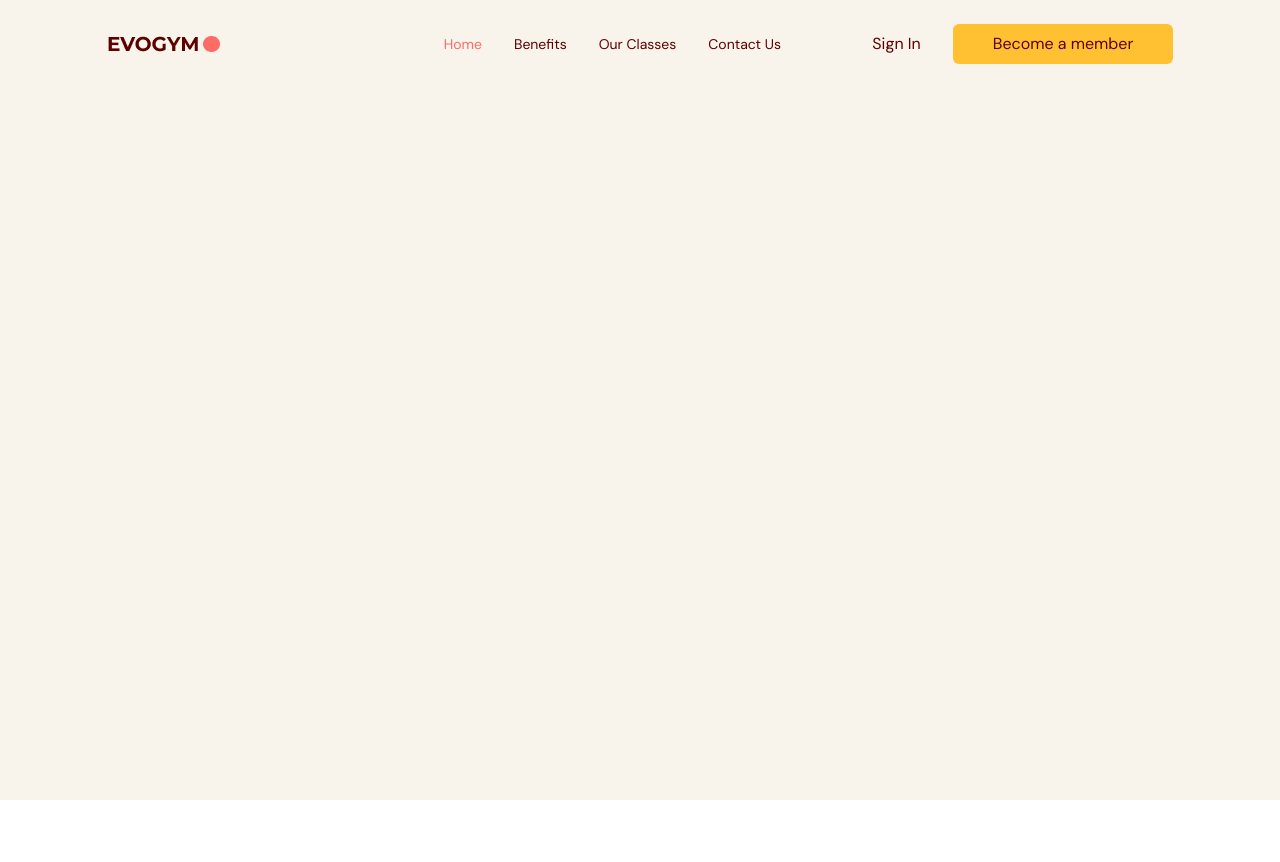
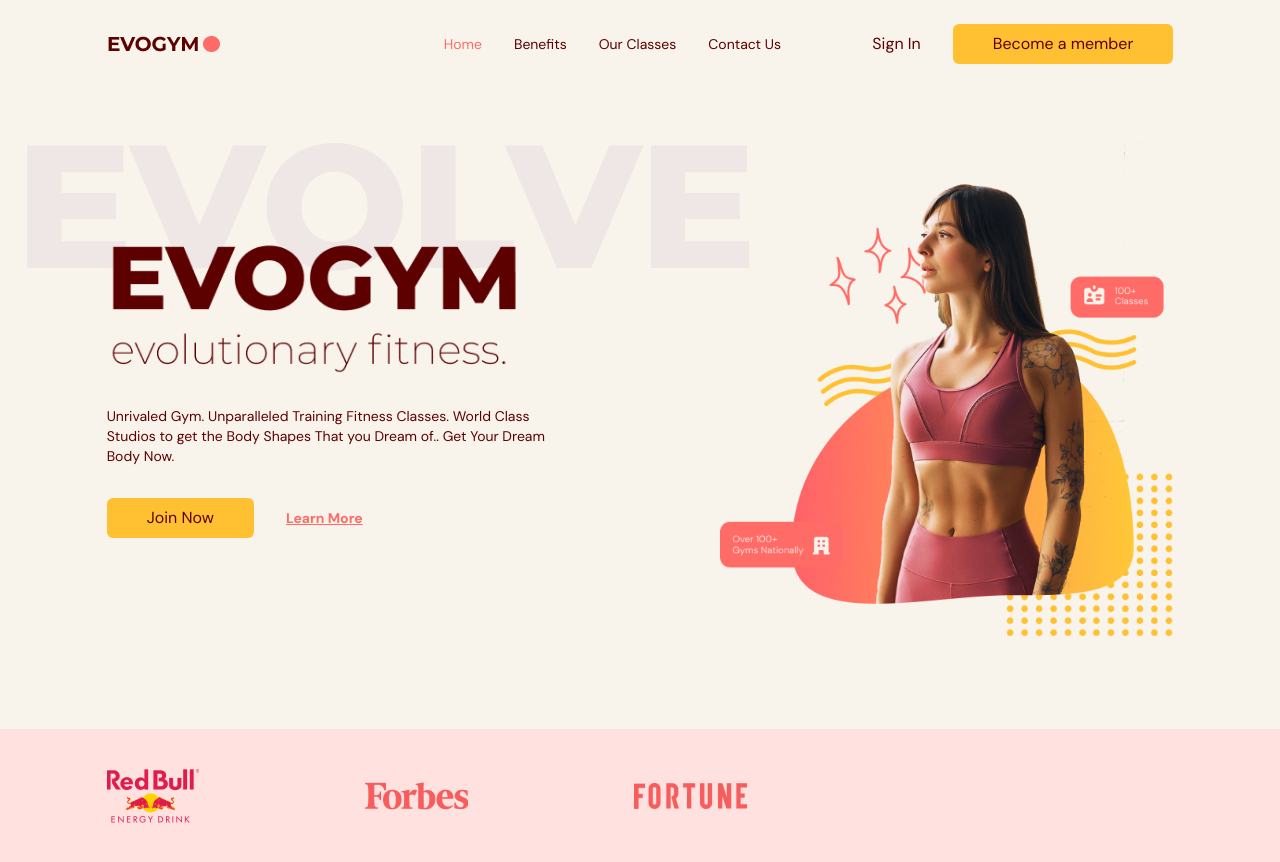
Before and after one commit to khantseithu/GymifyTS, a React (Vite) app: page / in a window 1280 px wide. Shown: the top 862 px of the page. Before the commit the page ends 800 px from the top, so only its background shows below. Built offline with nearby package versions, Linux system fonts and the light colour scheme.

Commit message:
Build HomePage Fixes #3

```diff
--- a/src/App.tsx
+++ b/src/App.tsx
@@ -1,6 +1,8 @@
 import Navbar from "@/scenes/navbar";
+
 import { useEffect, useState } from "react";
 import { SelectedPage } from "./shared/types";
+import Home from "@/scenes/home";
 // type Props = {
 //   selectedPage: string;
 //   setSelectedPage: (page: string) => void;
@@ -27,7 +29,7 @@
         window.removeEventListener("scroll", handleScroll);
       };
     };
-  });
+  }, []);
   return (
     <>
       <div className="app bg-gray-20">
@@ -36,6 +38,7 @@
           setSelectedPage={setSelectedPage}
           isTopOfPage={isTopOfPage}
         />
+        <Home setSelectedPage={setSelectedPage} />
       </div>
     </>
   );
--- /dev/null
+++ b/src/scenes/home/index.tsx
@@ -0,0 +1,102 @@
+import useMediaQuery from "@/hooks/useMediaQuery";
+import { SelectedPage } from "@/shared/types";
+import ActionButton from "@/shared/ActionButton";
+import HomePageText from "@/assets/HomePageText.png";
+import HomePageGraphic from "@/assets/HomePageGraphic.png";
+import SponsorForbes from "@/assets/SponsorForbes.png";
+import SponsorFortune from "@/assets/SponsorFortune.png";
+import SponsorRedBull from "@/assets/SponsorRedBull.png";
+import AnchorLink from "react-anchor-link-smooth-scroll";
+import { motion } from "framer-motion";
+
+type Props = {
+  setSelectedPage: (page: SelectedPage) => void;
+};
+
+const Home = ({ setSelectedPage }: Props) => {
+  const isAboveMediumScreen = useMediaQuery("(min-width: 1060px)");
+
+  return (
+    <section id="home" className="gap-16 bg-gray-20 py-10 md:h-full md:pb-0">
+      {/* Image And Main Header */}
+      <motion.div
+        onViewportEnter={() => setSelectedPage(SelectedPage.Home)}
+        className="mx-auto w-5/6 items-center justify-center md:flex md:h-5/6"
+      >
+        {/* Main Header */}
+        <div className="z-10 mt-32 md:basis-3/5">
+          {/* HEADINGS */}
+
+          <motion.div
+            className="md:-mt-20"
+            initial="hidden"
+            whileInView="visible"
+            viewport={{ once: true, amount: 0.5 }}
+            transition={{ duration: 1.3 }}
+            variants={{
+              hidden: { opacity: 0, x: -50 },
+              visible: { opacity: 1, x: 0 },
+            }}
+          >
+            <div className="relative">
+              <div className="before:absolute before:-left-20 before:-top-20 before:z-[-1] before:content-evolvetext md:before:content-evolvetext">
+                <img src={HomePageText} alt="Home Page Text" />
+              </div>
+            </div>
+
+            <p className="mt-8 text-sm">
+              Unrivaled Gym. Unparalleled Training Fitness Classes. World Class
+              Studios to get the Body Shapes That you Dream of.. Get Your Dream
+              Body Now.
+            </p>
+          </motion.div>
+
+          {/* ACTIONS */}
+          <motion.div
+            className="mt-8 flex items-center gap-8 "
+            initial="hidden"
+            whileInView="visible"
+            viewport={{ once: true, amount: 0.5 }}
+            transition={{ delay: 0.5, duration: 1.3 }}
+            variants={{
+              hidden: { opacity: 0, x: -50 },
+              visible: { opacity: 1, x: 0 },
+            }}
+          >
+            <ActionButton setSelectedPage={setSelectedPage}>
+              Join Now
+            </ActionButton>
+            <AnchorLink
+              className="text-sm font-bold text-primary-500 underline hover:text-secondary-400"
+              onClick={() => setSelectedPage(SelectedPage.ContactUs)}
+              href={`#${SelectedPage.ContactUs}`}
+            >
+              <p>Learn More</p>
+            </AnchorLink>
+          </motion.div>
+        </div>
+        {/* Image */}
+        <div
+          className="flex basis-3/5 justify-center md:z-10
+              md:ml-40 md:mt-16 md:justify-items-end"
+        >
+          <img src={HomePageGraphic} alt="home-page=graphic" />
+        </div>
+      </motion.div>
+      {/* Sponsors */}
+      {isAboveMediumScreen && (
+        <div className="mt-14 h-[150px] w-full bg-primary-100 py-10">
+          <div className="mx-auto w-5/6">
+            <div className="flex w-3/5 items-center justify-between gap-8">
+              <img src={SponsorRedBull} alt="redbull sponsor" />
+              <img src={SponsorForbes} alt="forbes sponsor" />
+              <img src={SponsorFortune} alt="fortune sponsor" />
+            </div>
+          </div>
+        </div>
+      )}
+    </section>
+  );
+};
+
+export default Home;
```
